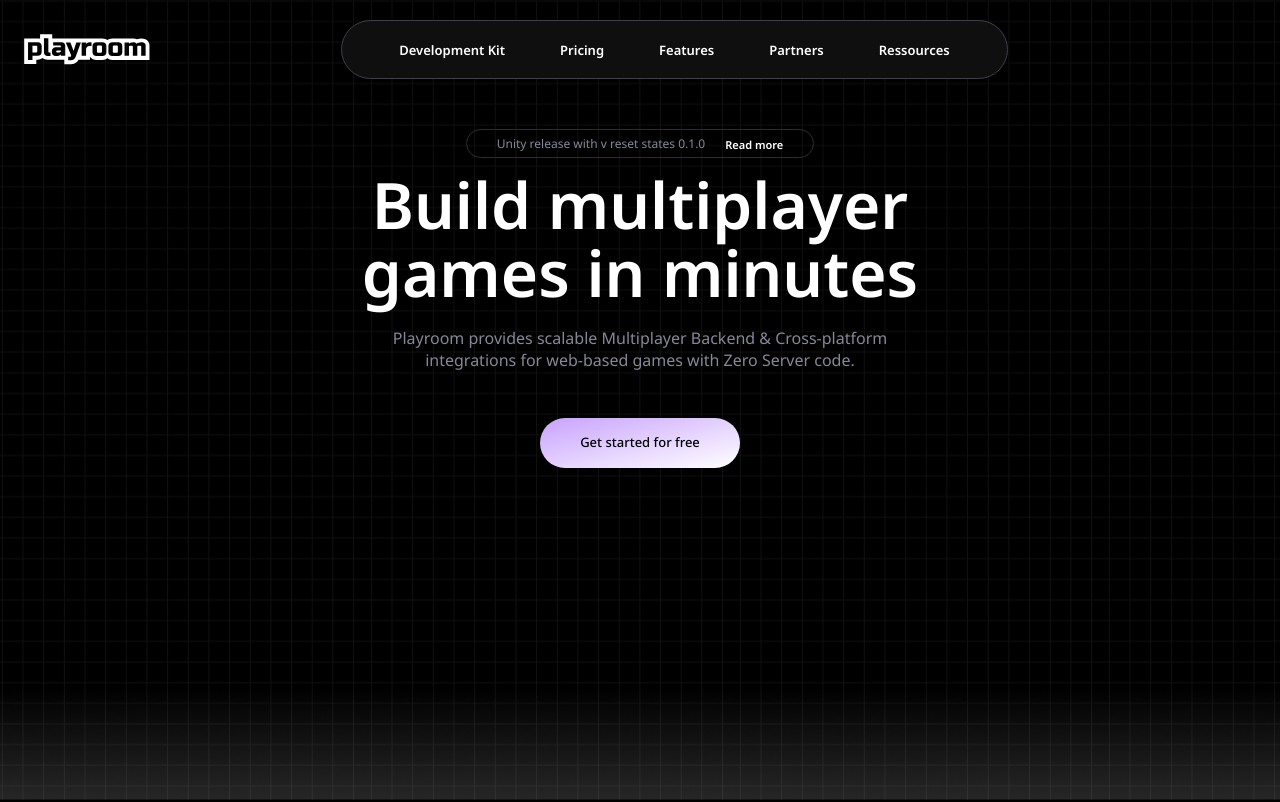
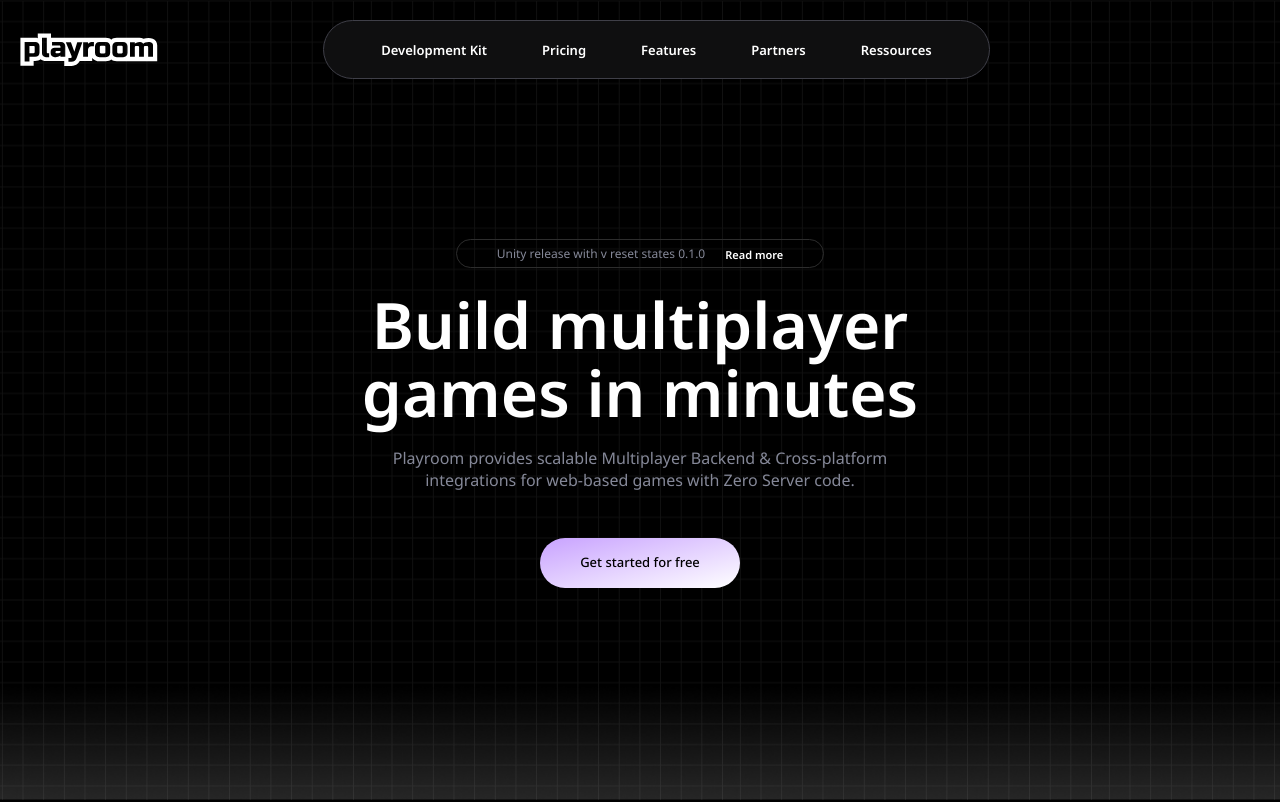
Before and after one commit to elghanbibadr/playroom, a React (Vite) app: page / in a window 1280 px wide. Shown: the top 802 px of the page. Built offline with nearby package versions, Linux system fonts and the light colour scheme.

Commit message:
more trouble shooting

```diff
--- a/src/componenets/Hero.jsx
+++ b/src/componenets/Hero.jsx
@@ -3,15 +3,15 @@ import Button from "./ui/Button"
 const Hero = () => {
   return (
     // md:mt-40  pb-20 mb-[160px]
-    <div className='md:text-center mb-20 md:mt-20  '>
+    <div className='md:text-center  mb-20 md:mt-[20vh]  '>
     <div>
-        <div className='flex text-nowrap items-center border-[1px] p-2 md:py-1 md:px-12 rounded-full w-full mt-6 md:w-fit md:mx-auto justify-between  px-8 border-[#2D2D2D]'>
+        <div className='flex text-nowrap items-center border-[1px] p-2 md:py-1 md:px-12 lg:px-16 rounded-full w-full mt-6 md:w-fit md:mx-auto justify-between  px-8 border-[#2D2D2D]'>
         <p className='text-[1rem] font-normal md:mr-4 md:text-[1.2rem]'>Unity release with v <span className="hidden md:inline-block">reset states</span> 0.1.0</p>
         <span className='text-white  ml-4 md:mt-1 text-[1.1rem] hover:text-[#efefefc8] transition-colors duration-150  cursor-pointer font-semibold'>Read more</span>
         </div>
     </div>
     {/* mt-40 */}
-    <div className=' p-5'>
+    <div className='mt-[20vh]  md:mt-4 p-5'>
       <h1>Build multiplayer <br className='hidden md:block' /> games in minutes</h1>
       <p className='mt-4 md:my-8'>
       Playroom provides scalable Multiplayer Backend & Cross-platform <br className='hidden md:block' /> integrations for web-based games with Zero Server code.
--- a/src/componenets/Navbar.jsx
+++ b/src/componenets/Navbar.jsx
@@ -54,7 +54,7 @@ const Navbar = () => {
   return (
 
     <nav className='md:flex md:justify-between md:gap-6 md:items-center ' >
-      <img className='hidden md:block md:w-[134px] md:h-[31px]' src={logoIcon} alt="playroom logo" />
+      <img className='hidden md:block md:w-[138px] md:h-[38px]' src={logoIcon} alt="playroom logo" />
 
       <div className='flex justify-between items-center  border-[#3F3F48] border-[1px] md:hidden bg-[#0F0F10] md:text-center  md:w-1/2 mx-auto mt-6  px-10 py-6 rounded-full'>
         <img className=' md:hidden' src={logoIcon} alt="playroom logo" />
@@ -66,7 +66,7 @@ const Navbar = () => {
       </div>
       {isOpen && <ul     variants={container}
            initial="hidden"
-           animate="visible" className='flex py-6 md:py-4 flex-col md:w-[70%] lg:w-auto lg:relative lg:right-16 lg:mx-auto cursor-pointer gap-6 md:flex md:flex-row md:gap-0  text-[1.4rem]  bg-[#0F0F10] mt-6 md:mt-0 p-6   md:rounded-full md:justify-between mx-auto rounded-[18px] border-[0.67px] border-primaryBorderColor px-12'>
+           animate="visible" className='flex py-6 md:py-4 flex-col md:w-[70%] lg:w-auto lg:relative lg:right-24 lg:mx-auto cursor-pointer gap-6 md:flex md:flex-row md:gap-0  text-[1.4rem]  bg-[#0F0F10] mt-6 md:mt-0 p-6   md:rounded-full md:justify-between mx-auto rounded-[18px] border-[0.67px] border-primaryBorderColor px-12'>
         <li variants={item} className={`rounded-full my-3 md:my-0 text-nowrap hover:text-[#efefefc8] transition-colors duration-150 md:p-2 md:py-4 md:px-6 lg:py-5 lg:px-11 ${clickedItem === 1 ? 'md:border-[#8C72F4] md:border-[1px]' : ''}`} onClick={() => handleItemClick(1)}>Development Kit</li>
         <li variants={item} className={`rounded-full my-3 md:my-0 md:p-2  hover:text-[#efefefc8] transition-colors duration-150 md:py-4 md:px-6 lg:py-5 lg:px-11 ${clickedItem === 3 ? 'md:border-[#8C72F4] md:border-[1px]' : ''}`} onClick={() => handleItemClick(3)}>Pricing</li>
         <li onMouseEnter={() => handleItemClick(2)}           onMouseLeave={() => setClickedItem(undefined)}
```
